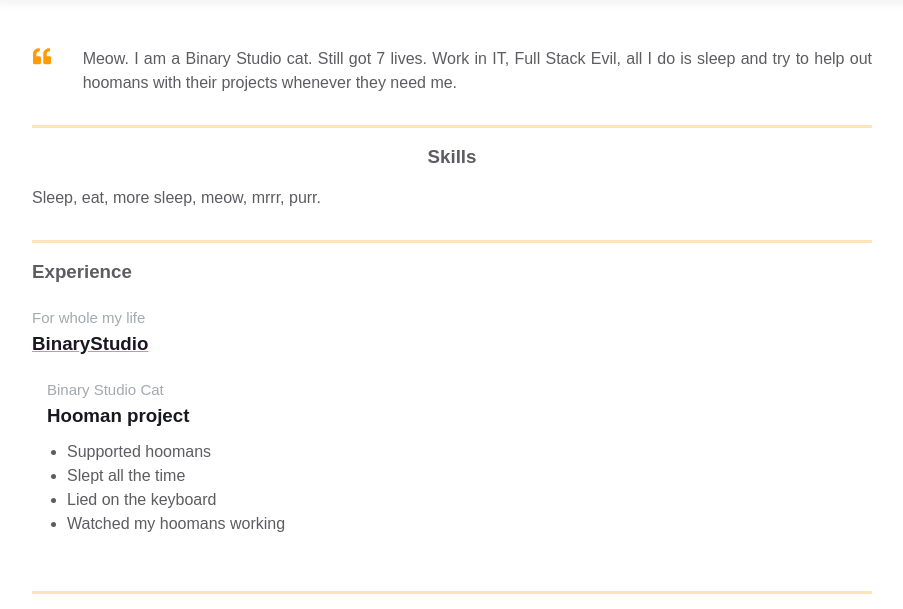
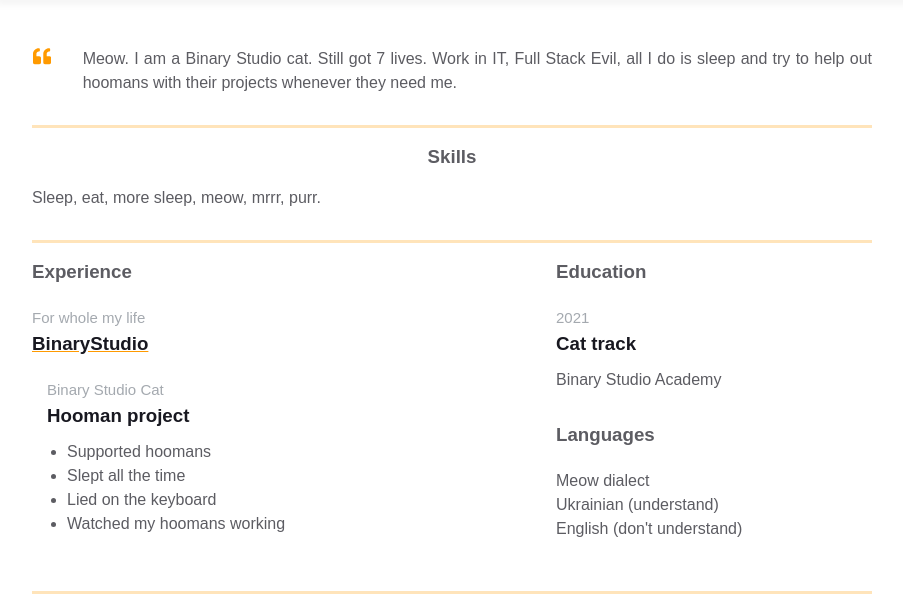
Before and after one commit to deman4ela/homepage, a plain HTML site: page index.html in a window 1280 px wide. Shown: the part 384-993 px from the top of the page, without its empty margins (188-1091 px from the left). Drawn offline with Linux system fonts and the light colour scheme.

Commit message:
adding Additional info

```diff
--- a/index.html
+++ b/index.html
@@ -106,6 +106,23 @@
                       </div>
                     </div>
                 </div>
+                <div class="additional-info fv">
+                    <div class="additional-info__education">
+                      <h3 class="additional-info__education-header">Education</h3>
+                      <div class="additional-info__education-university">
+                        <span class="additional-info__education-university-durability"> 2021 </span>
+                        <h3 class="additional-info__education-university-speciality">Cat track</h3>
+                        <p class="additional-info__education-university-name">Binary Studio Academy</p>
+                      </div>
+                    </div>
+
+                    <div class="additional-info__languages">
+                      <h3 class="additional-info__languages-header">Languages</h3>
+                      <p class="additional-info__languages-item">Meow dialect</p>
+                      <p class="additional-info__languages-item">Ukrainian (understand)</p>
+                      <p class="additional-info__languages-item">English (don't understand)</p>
+                    </div>
+                  </div>
               </div>
             </div>
           </div>
```
